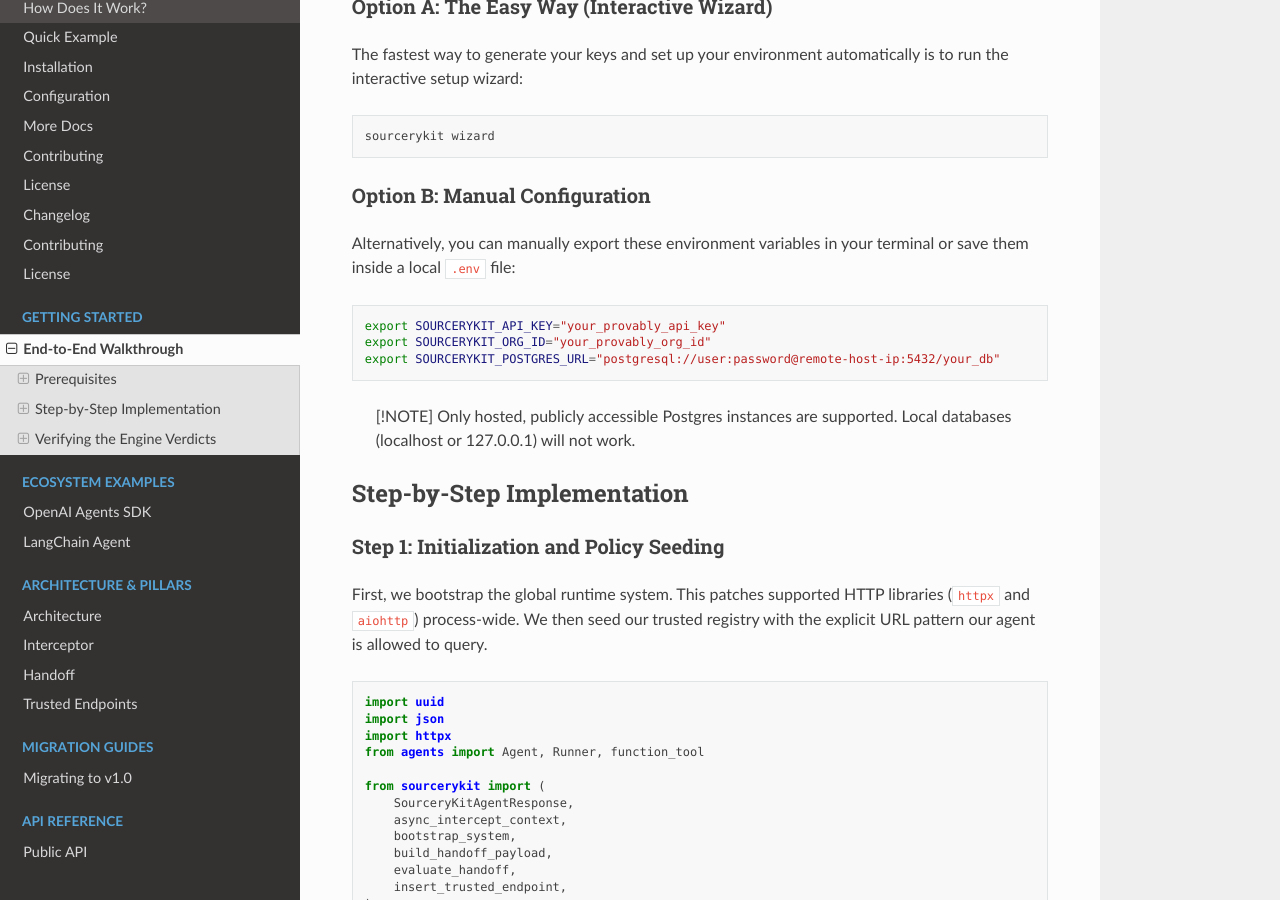
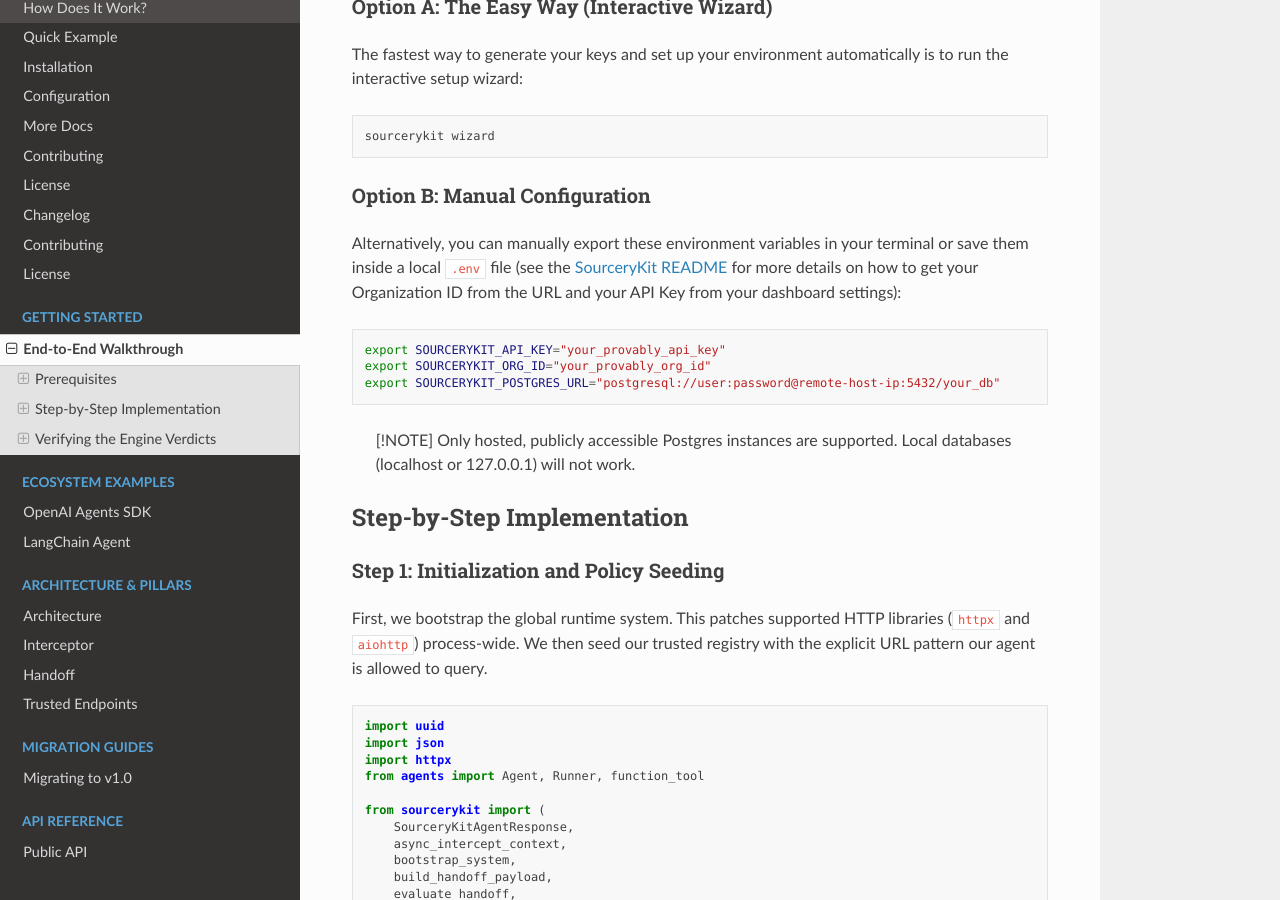
Before and after one commit to ProvablyAI/sourcerykit, a Sphinx documentation site: the page built from docs/example.md, in a window 1280 px wide and 900 px high, scrolled down 391 px. Built offline with Sphinx 7.4.7 and the Read the Docs theme 3.1.0, drawn with Linux system fonts in a browser that asks for light colours.

Commit message:
fix: update manual configuration instructions to include details on obtaining Organization ID and API Key

````diff
--- a/docs/example.md
+++ b/docs/example.md
@@ -12,7 +12,7 @@
 ```
 
 ### Option B: Manual Configuration
-Alternatively, you can manually export these environment variables in your terminal or save them inside a local `.env` file:
+Alternatively, you can manually export these environment variables in your terminal or save them inside a local `.env` file (see the [SourceryKit README](https://github.com/ProvablyAI/sourcerykit/blob/main/README.md) for more details on how to get your Organization ID from the URL and your API Key from your dashboard settings):
 
 ```bash
 export SOURCERYKIT_API_KEY="your_provably_api_key"
````
Also changed, not shown: examples/langchain_agent/README.md, examples/openai_agents/README.md.
